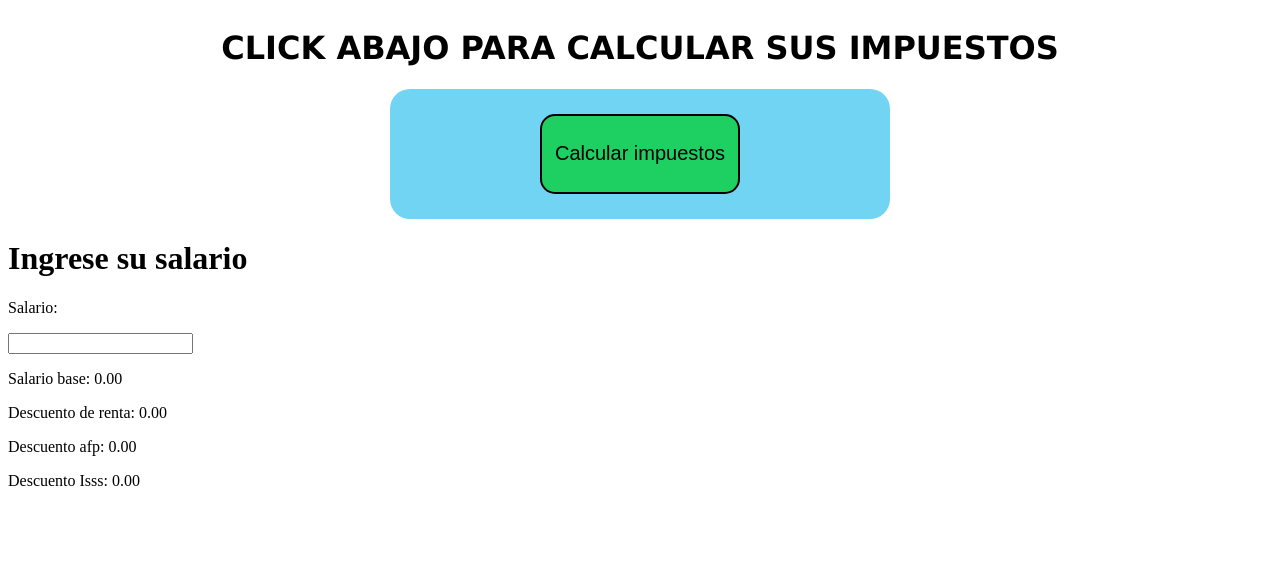
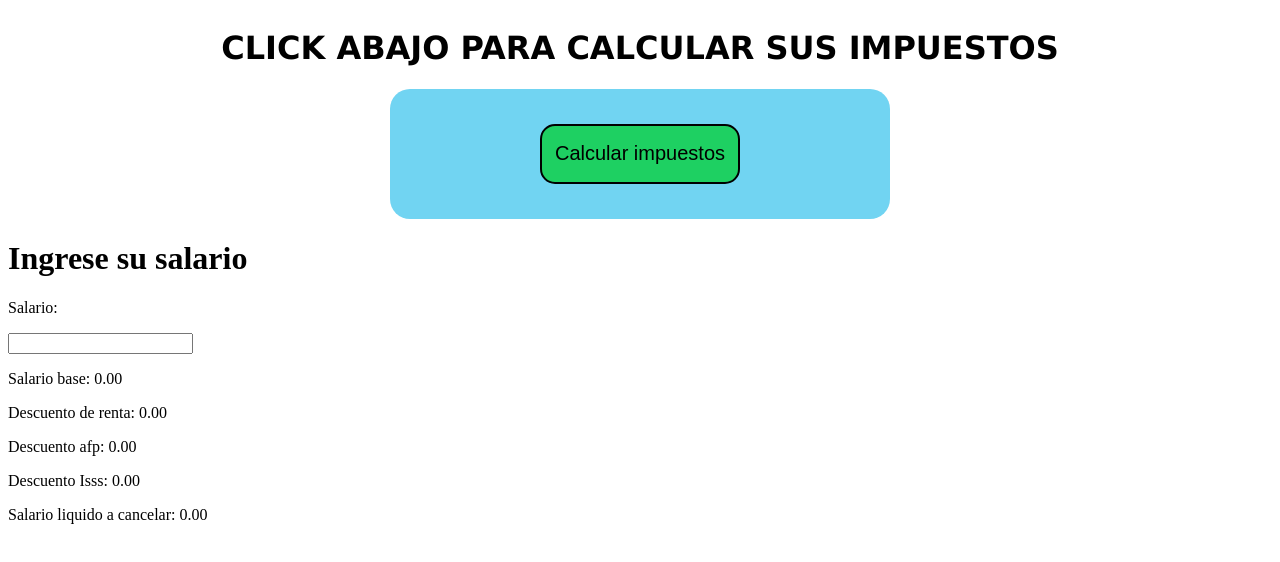
Before and after one commit to MichaelTorres12/labufgII, an Angular app: page /salarios in a window 1280 px wide. Shown: the top 562 px of the page. Built offline with nearby package versions, Linux system fonts and the light colour scheme.

Commit message:
Michael03

```diff
--- a/src/app/app.component.css
+++ b/src/app/app.component.css
@@ -23,7 +23,7 @@ h1{
     background-color: rgb(30, 208, 98);
     border: 2px, solid, black;
     width: 200px;
-    height: 80px;
+    height: 60px;
     font-size: 20px;
     border-radius: 15px;
     transition: transform 0.3s;
@@ -35,7 +35,7 @@ h1{
     background-color: rgb(0, 153, 59);
     color: white;
     width: 230px;
-    height: 90px;
+    height: 80px;
     font-size: 23px;
     border-radius: 15px;
     box-shadow: 0px 1px 3px rgba(2, 2, 2, 0.5);
--- a/src/app/salarios/salarios.component.html
+++ b/src/app/salarios/salarios.component.html
@@ -4,3 +4,4 @@
 <p>Descuento de renta: {{renta.toFixed(2)}}</p>
 <p>Descuento afp: {{afp.toFixed(2)}}</p>
 <p>Descuento Isss: {{isss.toFixed(2)}}</p>
+<p>Salario liquido a cancelar: {{salarioFinal.toFixed(2)}}</p>
--- a/src/app/salarios/salarios.component.ts
+++ b/src/app/salarios/salarios.component.ts
@@ -12,12 +12,14 @@ export class SalariosComponent  implements OnInit {
   afp: number = 0
   isss:number = 0
   calculoisss:number = 0
+  salarioFinal = 0
   constructor() {}
 
   ngOnInit(): void {
 
   }
 
+  //Impuesto sobre la renta
   pressKey(miVariable: any) {
     console.log("test")
     this.salario =+miVariable.target.value
@@ -47,18 +49,20 @@ export class SalariosComponent  implements OnInit {
       this.renta = this.salario * 0.3
     }
 
-    //calculo afp
-
+    //calculo de la AFP.
       this.afp = this.salario * 0.0725
 
+    //Calculo del ISSS.
       this.calculoisss = this.salario * 0.03
-
       if(this.calculoisss <= 30.00){
         this.isss = this.salario * 0.03
       }else{
         this.isss = 30.00
       }
 
+     //Salario liquido a cancelar
+     this.salarioFinal = this.salario - this.afp - this.isss - this.renta
+
   }
 
 
```
